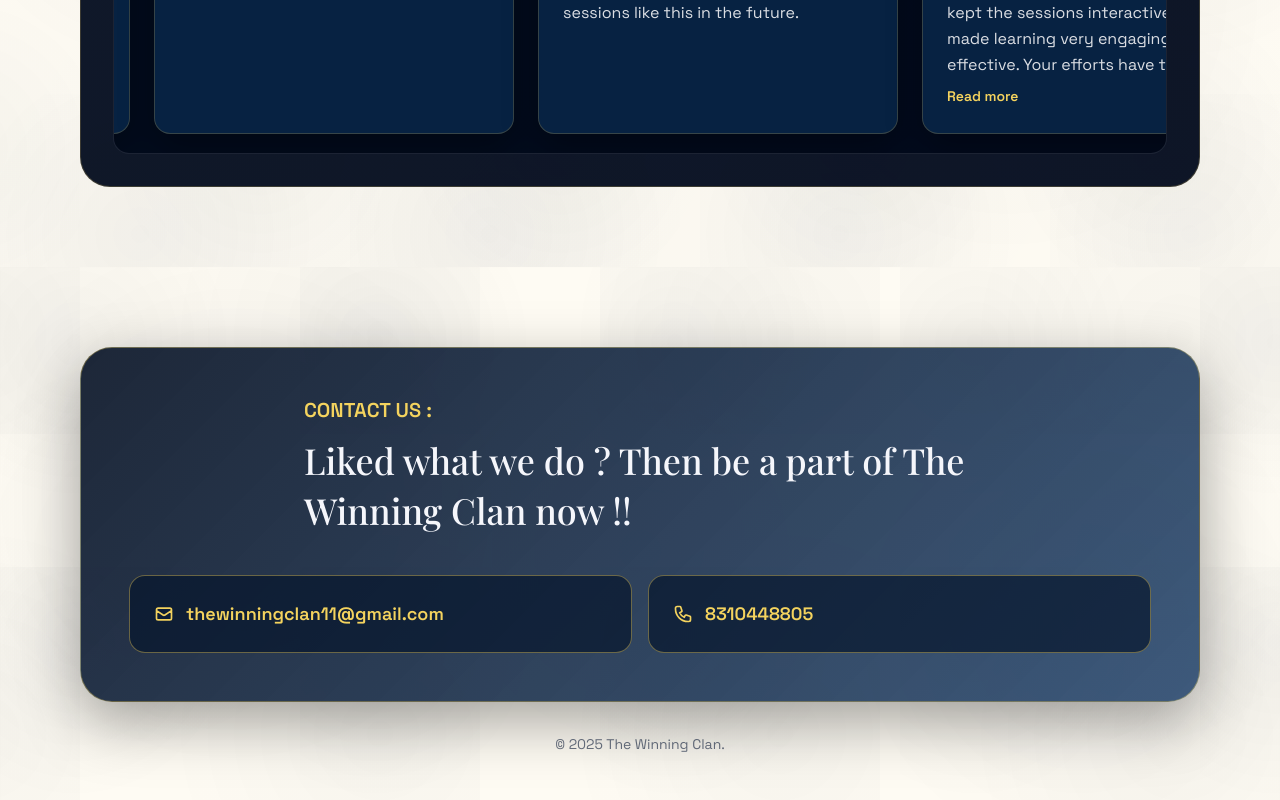
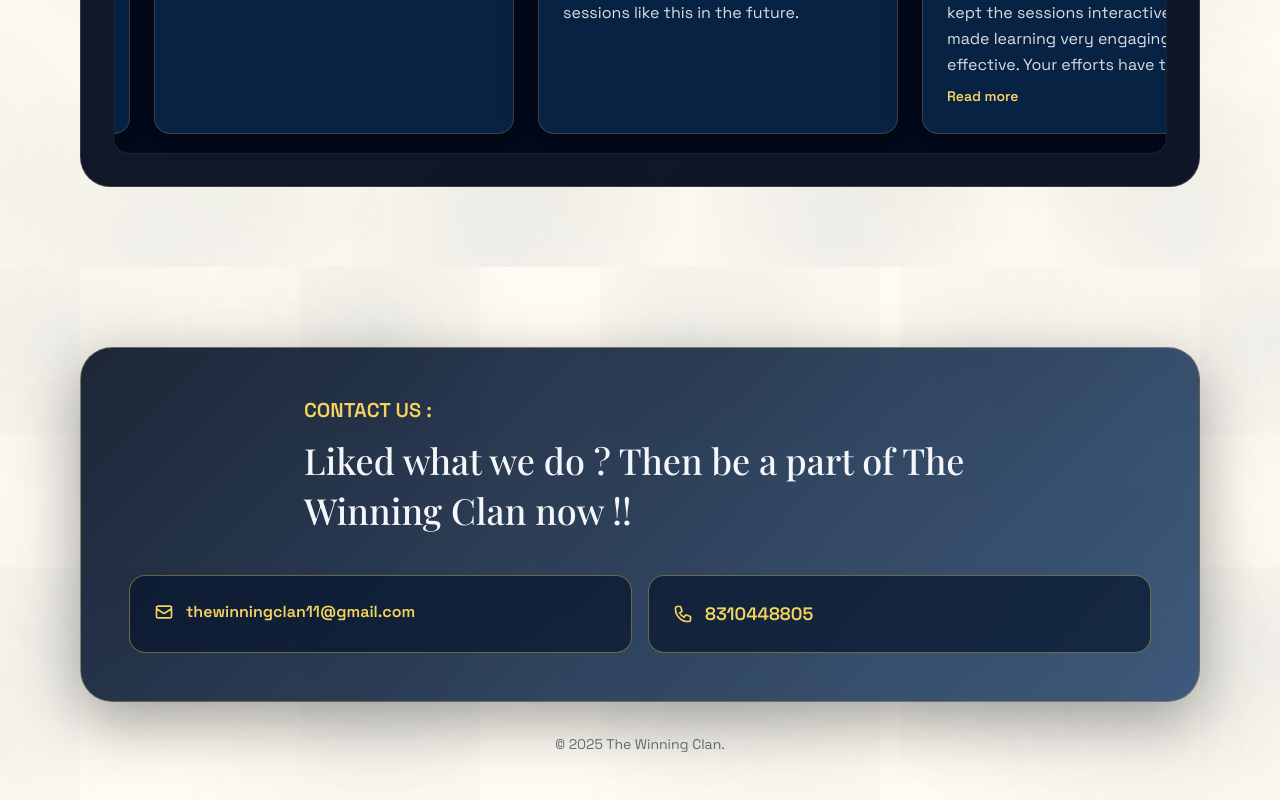
Before and after one commit to Prasannakbhat123/TheWinningClan, a React (Vite) app: page / in a window 1280 px wide. Shown: the part 3019-3819 px from the top of the page. Built offline with nearby package versions, Linux system fonts and the light colour scheme.

Commit message:
email fix

```diff
--- a/src/components/ContactSection.tsx
+++ b/src/components/ContactSection.tsx
@@ -25,11 +25,13 @@ const ContactSection = () => {
               className="rounded-2xl border border-[#f4d35e66] bg-[rgba(7,22,45,0.7)] sm:p-6 p-4 text-left hover:bg-[rgba(7,22,45,0.85)] transition-all duration-300 hover:border-[#f4d35e] cursor-pointer"
               data-aos="fade-right"
             >
-              <div className="flex items-center gap-3">
+              <div className="flex flex-wrap items-center gap-2 sm:gap-3">
                 <svg className="w-5 h-5 text-[#f4d35e] shrink-0" fill="none" stroke="currentColor" viewBox="0 0 24 24" xmlns="http://www.w3.org/2000/svg">
                   <path strokeLinecap="round" strokeLinejoin="round" strokeWidth={2} d="M3 8l7.89 5.26a2 2 0 002.22 0L21 8M5 19h14a2 2 0 002-2V7a2 2 0 00-2-2H5a2 2 0 00-2 2v10a2 2 0 002 2z" />
                 </svg>
-                <p className="text-md sm:text-lg font-semibold text-[#f4d35e]">thewinningclan11@gmail.com</p>
+                <p className="text-sm sm:text-base font-semibold text-[#f4d35e] break-all">
+                  thewinningclan11@gmail.com
+                </p>
               </div>
             </a>
             <a
```
